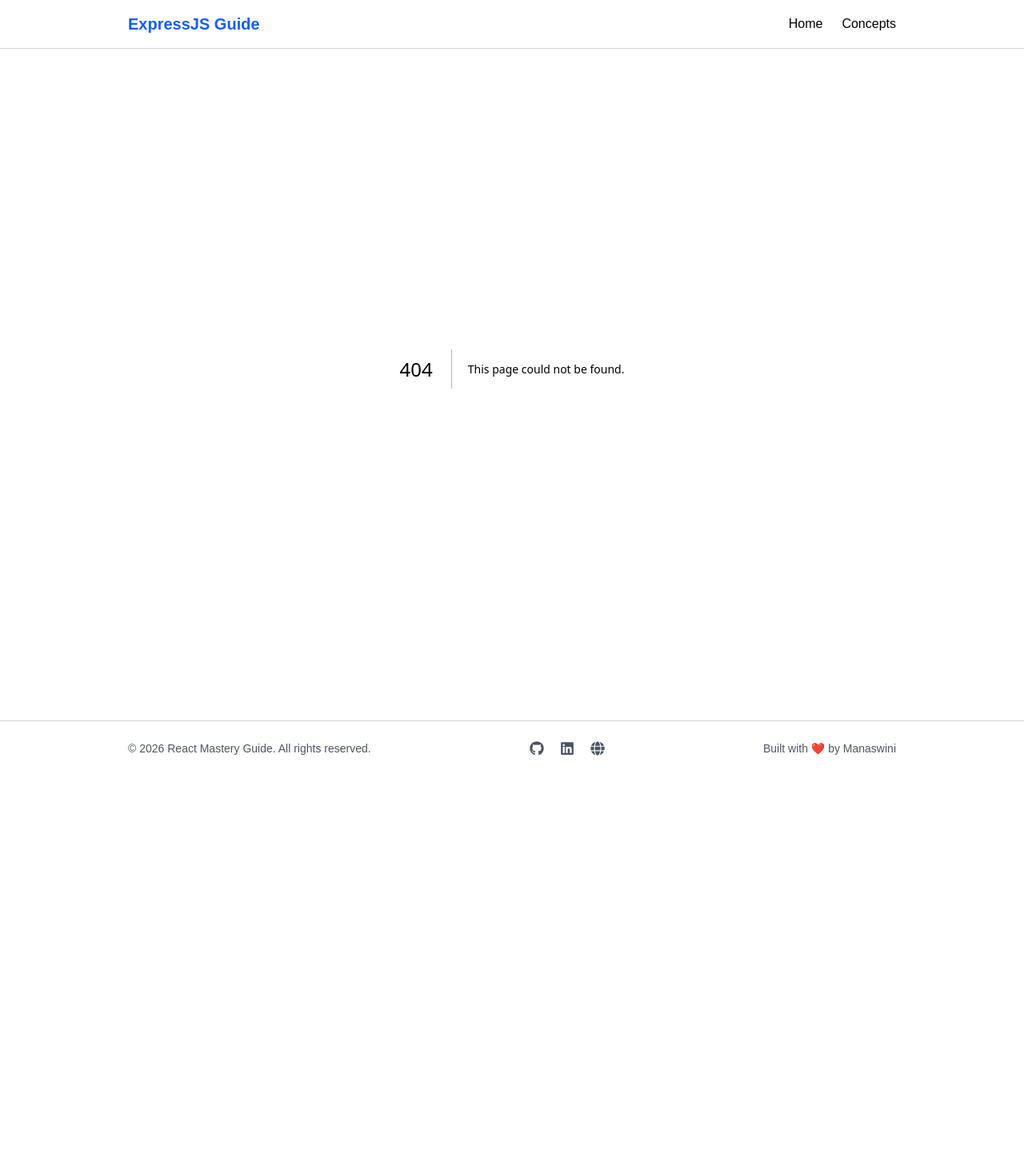
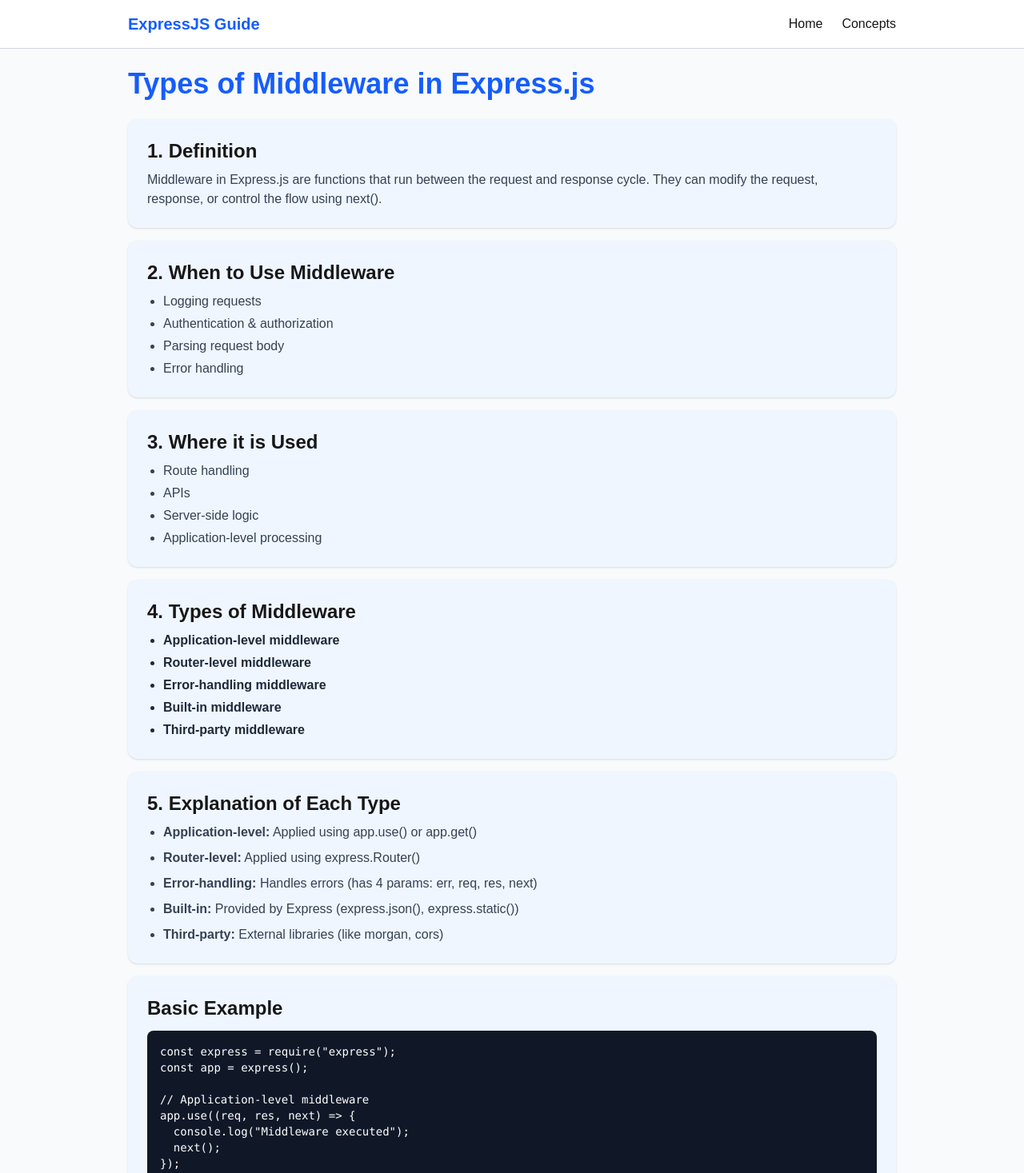
Before and after one commit to Monisasmal/ExpressJS-Concept, a Next.js app: page /concepts/TypesOfMiddleware in a window 1280 px wide. Before the commit this address had no page. Shown: the top 1467 px of the page at 80% size. Before the commit the page ends 970 px from the top, so only its background shows below. Built offline with nearby package versions, Linux system fonts and the light colour scheme.

Commit message:
first commit

```diff
--- /dev/null
+++ b/src/app/concepts/TypesOfMiddleware/page.tsx
@@ -0,0 +1,168 @@
+export default function TypesOfMiddleware() {
+  return (
+    <div className="bg-gray-50 min-h-screen">
+
+      {/* Container */}
+      <div className="w-full max-w-5xl mx-auto px-4 sm:px-6 lg:px-8 py-6">
+
+        {/* Header */}
+        <h1 className="text-2xl sm:text-3xl md:text-4xl font-bold text-blue-600 mb-6">
+          Types of Middleware in Express.js
+        </h1>
+
+        {/* Card Wrapper */}
+        <div className="space-y-4">
+
+          {/* Definition */}
+          <section className="bg-blue-50 shadow-sm rounded-xl p-4 sm:p-6">
+            <h2 className="text-lg sm:text-xl md:text-2xl font-semibold mb-2">
+              1. Definition
+            </h2>
+            <p className="text-sm sm:text-base text-gray-700">
+              Middleware in Express.js are functions that run between the request
+              and response cycle. They can modify the request, response, or control
+              the flow using next().
+            </p>
+          </section>
+
+          {/* When */}
+          <section className="bg-blue-50 shadow-sm rounded-xl p-4 sm:p-6">
+            <h2 className="text-lg sm:text-xl md:text-2xl font-semibold mb-2">
+              2. When to Use Middleware
+            </h2>
+            <ul className="list-disc ml-5 text-sm sm:text-base text-gray-700 space-y-1">
+              <li>Logging requests</li>
+              <li>Authentication & authorization</li>
+              <li>Parsing request body</li>
+              <li>Error handling</li>
+            </ul>
+          </section>
+
+          {/* Where */}
+          <section className="bg-blue-50 shadow-sm rounded-xl p-4 sm:p-6">
+            <h2 className="text-lg sm:text-xl md:text-2xl font-semibold mb-2">
+              3. Where it is Used
+            </h2>
+            <ul className="list-disc ml-5 text-sm sm:text-base text-gray-700 space-y-1">
+              <li>Route handling</li>
+              <li>APIs</li>
+              <li>Server-side logic</li>
+              <li>Application-level processing</li>
+            </ul>
+          </section>
+
+          {/* Types */}
+          <section className="bg-blue-50 shadow-sm rounded-xl p-4 sm:p-6">
+            <h2 className="text-lg sm:text-xl md:text-2xl font-semibold mb-2">
+              4. Types of Middleware
+            </h2>
+            <ul className="list-disc ml-5 text-sm sm:text-base text-gray-800 space-y-1">
+              <li><b>Application-level middleware</b></li>
+              <li><b>Router-level middleware</b></li>
+              <li><b>Error-handling middleware</b></li>
+              <li><b>Built-in middleware</b></li>
+              <li><b>Third-party middleware</b></li>
+            </ul>
+          </section>
+
+          {/* Explanation */}
+          <section className="bg-blue-50 shadow-sm rounded-xl p-4 sm:p-6">
+            <h2 className="text-lg sm:text-xl md:text-2xl font-semibold mb-2">
+              5. Explanation of Each Type
+            </h2>
+            <ul className="list-disc ml-5 text-sm sm:text-base text-gray-700 space-y-2">
+              <li><b>Application-level:</b> Applied using app.use() or app.get()</li>
+              <li><b>Router-level:</b> Applied using express.Router()</li>
+              <li><b>Error-handling:</b> Handles errors (has 4 params: err, req, res, next)</li>
+              <li><b>Built-in:</b> Provided by Express (express.json(), express.static())</li>
+              <li><b>Third-party:</b> External libraries (like morgan, cors)</li>
+            </ul>
+          </section>
+
+          {/* Code */}
+          <section className="bg-blue-50 shadow-sm rounded-xl p-4 sm:p-6">
+            <h2 className="text-lg sm:text-xl md:text-2xl font-semibold mb-3">
+              Basic Example
+            </h2>
+
+            <pre className="bg-gray-900 text-white p-3 sm:p-4 rounded-lg overflow-x-auto text-xs sm:text-sm">
+{`const express = require("express");
+const app = express();
+
+// Application-level middleware
+app.use((req, res, next) => {
+  console.log("Middleware executed");
+  next();
+});
+
+app.get("/", (req, res) => {
+  res.send("Home Page");
+});
+
+app.listen(3000);`}
+            </pre>
+          </section>
+
+          {/* Real Example */}
+          <section className="bg-blue-50 shadow-sm rounded-xl p-4 sm:p-6">
+            <h2 className="text-lg sm:text-xl md:text-2xl font-semibold mb-3">
+              Real Example
+            </h2>
+
+            <pre className="bg-gray-900 text-white p-3 sm:p-4 rounded-lg overflow-x-auto text-xs sm:text-sm">
+{`// Error-handling middleware
+app.use((err, req, res, next) => {
+  res.status(500).json({ error: "Something went wrong" });
+});
+
+// Built-in middleware
+app.use(express.json());
+
+// Third-party middleware
+const cors = require("cors");
+app.use(cors());`}
+            </pre>
+          </section>
+
+          {/* Advantages */}
+          <section className="bg-blue-50 shadow-sm rounded-xl p-4 sm:p-6">
+            <h2 className="text-lg sm:text-xl md:text-2xl font-semibold mb-2">
+              7. Advantages
+            </h2>
+            <ul className="list-disc ml-5 text-sm sm:text-base text-gray-700 space-y-1">
+              <li>Modular and reusable code</li>
+              <li>Improves code organization</li>
+              <li>Easy to extend functionality</li>
+              <li>Handles cross-cutting concerns</li>
+            </ul>
+          </section>
+
+          {/* Disadvantages */}
+          <section className="bg-blue-50 shadow-sm rounded-xl p-4 sm:p-6">
+            <h2 className="text-lg sm:text-xl md:text-2xl font-semibold mb-2">
+              8. Disadvantages
+            </h2>
+            <ul className="list-disc ml-5 text-sm sm:text-base text-gray-700 space-y-1">
+              <li>Improper order can cause issues</li>
+              <li>Debugging can be tricky</li>
+            </ul>
+          </section>
+
+          {/* Interview */}
+          <section className="bg-blue-50 shadow-sm rounded-xl p-4 sm:p-6">
+            <h2 className="text-lg sm:text-xl md:text-2xl font-semibold mb-2">
+              Interview Points
+            </h2>
+            <ul className="list-disc ml-5 text-sm sm:text-base text-gray-900 space-y-1">
+              <li>Runs between request & response</li>
+              <li>Uses next() to move forward</li>
+              <li>5 types of middleware</li>
+              <li>Error middleware has 4 params</li>
+            </ul>
+          </section>
+
+        </div>
+      </div>
+    </div>
+  );
+}
--- a/src/app/concepts/page.tsx
+++ b/src/app/concepts/page.tsx
@@ -15,6 +15,7 @@ const concept = [
      {name: "What is res object in Express??", path:"/concepts/ResObject"},
      {name: "Difference between res.send and res.json?", path:"/concepts/SendVsJson"},
      {name: "How to Send Status Codes in Express.js?", path:"/concepts/StatusCodes"},
+     {name: "Types of middleware in Express?", path:"/concepts/TypesOfMiddleware"},
 ];
 
 export default function Concepts(){
--- a/src/app/layout.tsx
+++ b/src/app/layout.tsx
@@ -4,7 +4,7 @@ import Header from "@/Components/Header";
 import Footer from "@/Components/Footer";
 
 export const metadata: Metadata = {
-  title: "Nodejs Guide",
+  title: "ExpressJS Guide",
   description: "Learn Nodejs step by step with clear concepts",
 };
 
```
